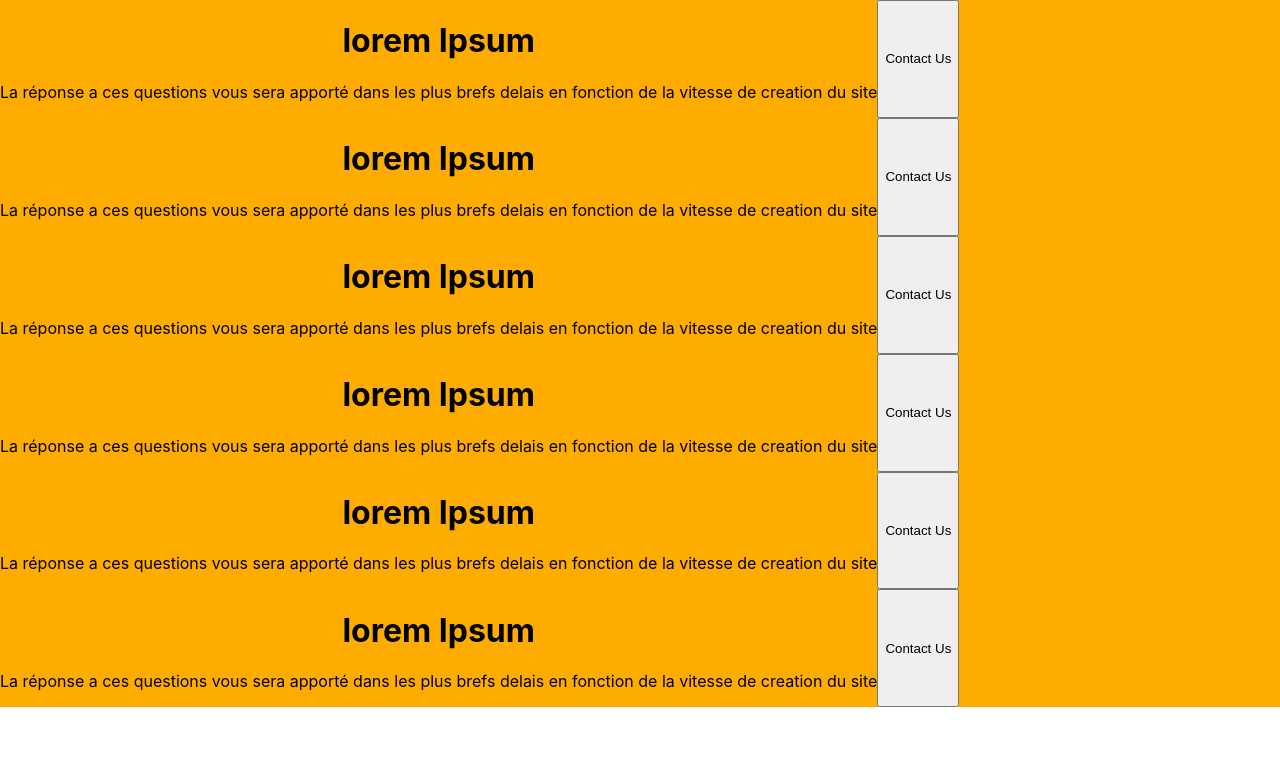
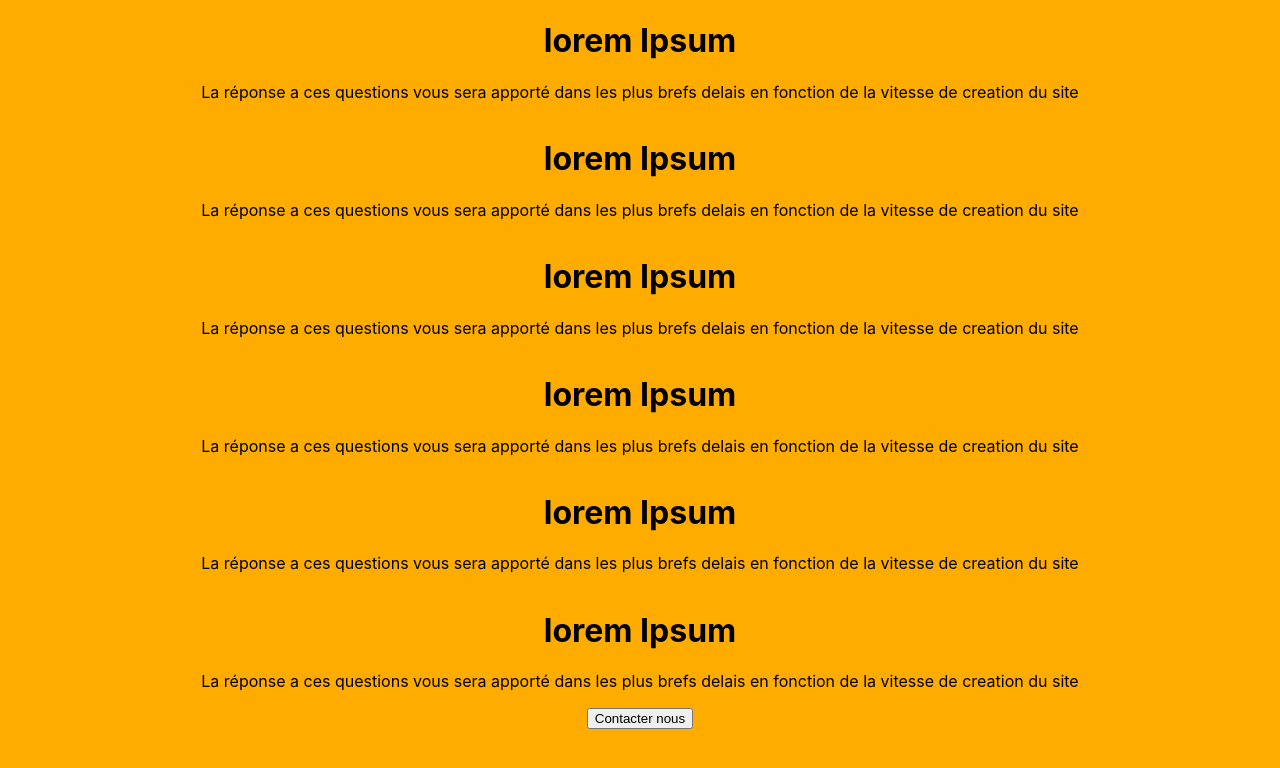
Before and after one commit to Yamcha973/Quizzinne, a React (Create React App) app in the folder quizzine/: page / in a window 1280 px wide. Shown: the top 768 px of the page. Built offline with nearby package versions, Linux system fonts and the light colour scheme.

Commit message:
page FAQ Moche

```diff
--- a/quizzine/src/App.js
+++ b/quizzine/src/App.js
@@ -1,7 +1,7 @@
 import React from 'react';
 import './App.css';
 import FAQ from'./components/FAQ';
-
+import FAQB from './components/FAQB'
 function App() {
   return (
     <div className="App">
@@ -26,6 +26,7 @@ function App() {
         question="lorem Ipsum"
         answer= "La réponse a ces questions vous sera apporté dans les plus brefs delais en fonction de la vitesse de creation du site"
       />
+      <FAQB/>
     </div>
   );
 }
--- a/quizzine/src/components/FAQ.css
+++ b/quizzine/src/components/FAQ.css
@@ -1,8 +1,14 @@
 
 @import url('https://fonts.googleapis.com/css?family=Lobster+Two&display=swap');
-
+body{
+    background-color: #FFAC01;
+}
 .FAQ {
     background-color: #FFAC01;
     display:flex;
-
+    flex-direction: column;
+    justify-content: center
 }
+.FAQB {
+    background-color: #FFAC01;
+}
--- a/quizzine/src/components/FAQ.js
+++ b/quizzine/src/components/FAQ.js
@@ -12,11 +12,8 @@ function FAQ(props){
                 {props.answer}
             </p>
         </div>
-        <button>Contact Us</button>
     </div>
     );
 }
 
-
-
 export default FAQ ;
--- /dev/null
+++ b/quizzine/src/components/FAQB.js
@@ -0,0 +1,12 @@
+import React from "react";
+import './FAQ.css';
+
+function FAQB(props){
+    return (
+        <div className="FAQB">
+            <button>Contacter nous</button>
+        </div>
+    )
+}
+
+export default FAQB ;
```
